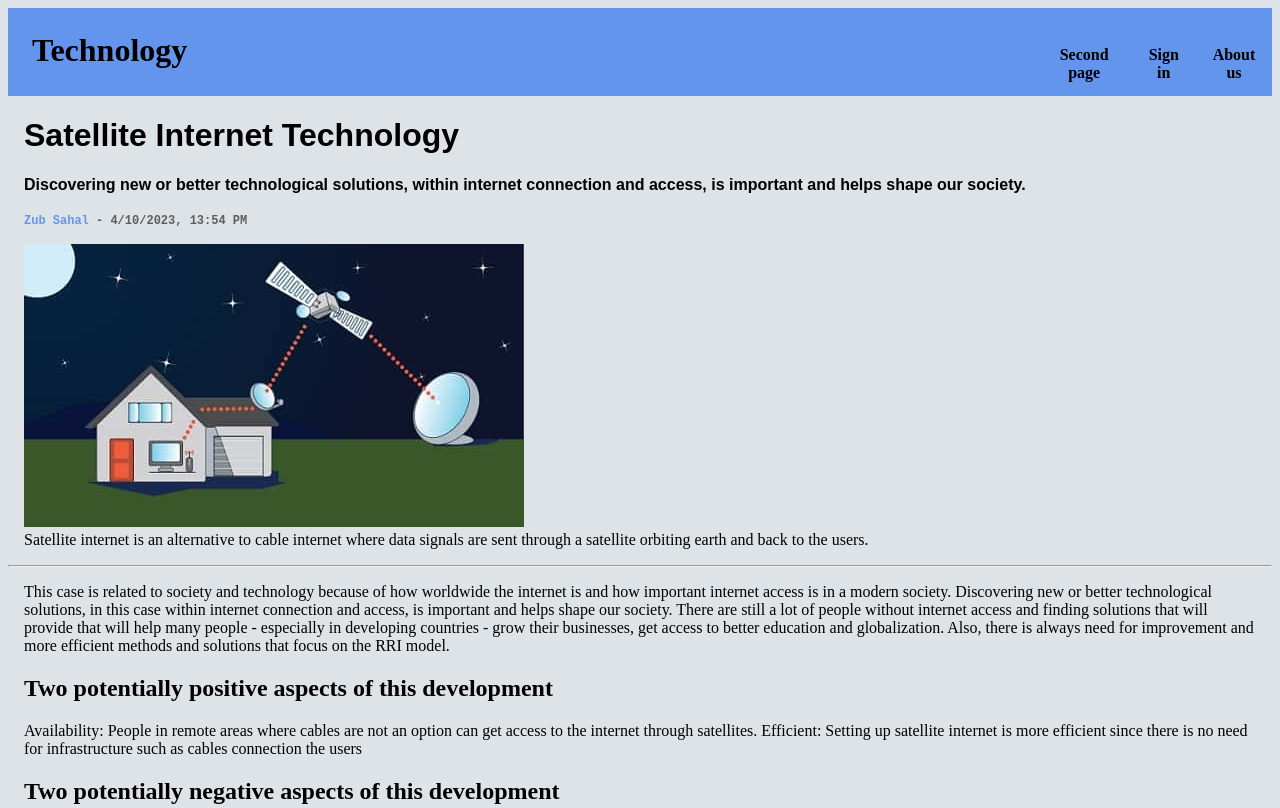
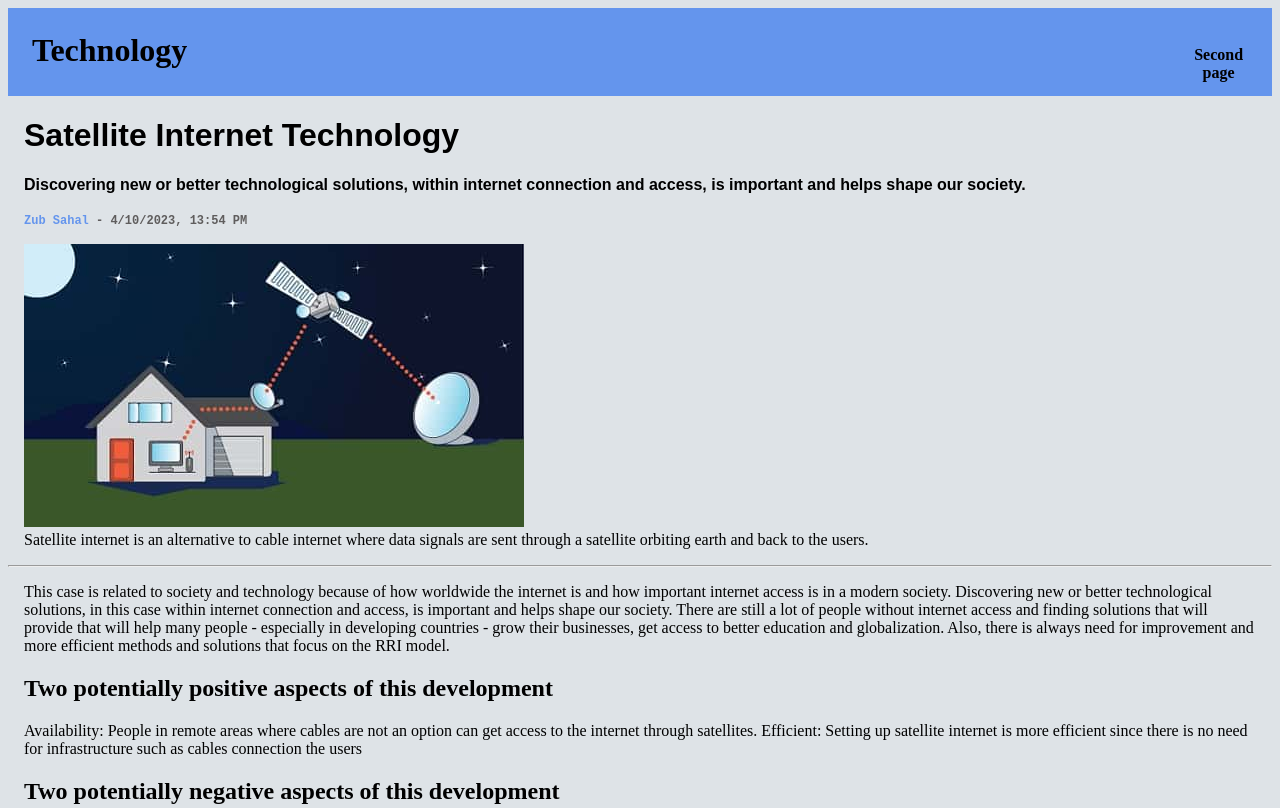
Before and after one commit to nnabii/data1200-a2, a plain HTML site: page Index.html in a window 1280 px wide. Shown: the top 808 px of the page. Drawn offline with Linux system fonts and the light colour scheme.

Commit message:
Fjernet link som ikke blir brukt i nav

```diff
--- a/Index.html
+++ b/Index.html
@@ -13,8 +13,6 @@
         <nav>
             <li class="technology">Technology</li>
             <li> <a href="./secondary/data1200-accessiblity.html">Second page</a></li>
-            <li class="signin"><a href="#">Sign in</a></li>
-            <li class="about"><a href="#">About us</a></li>
             </ul>
         </nav>
     </header>
```
Also changed, not shown: secondary/data1200-accessiblity.html (+0 -1 lines), 2 other files.
